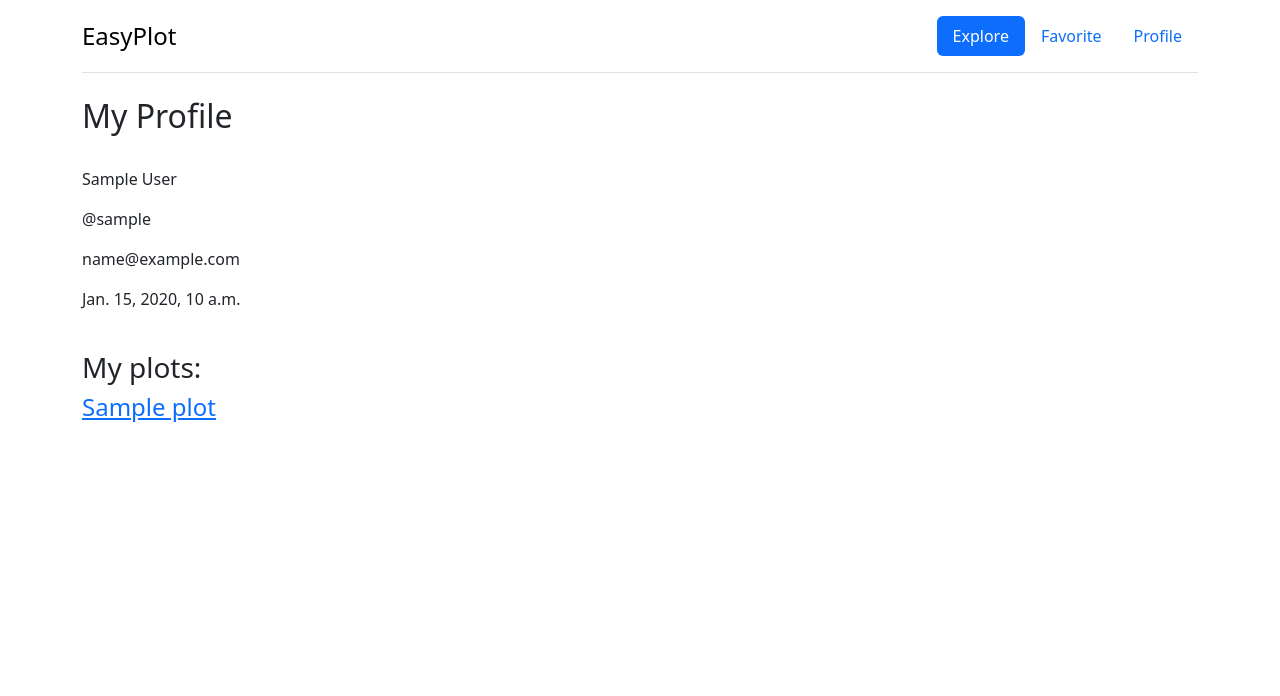
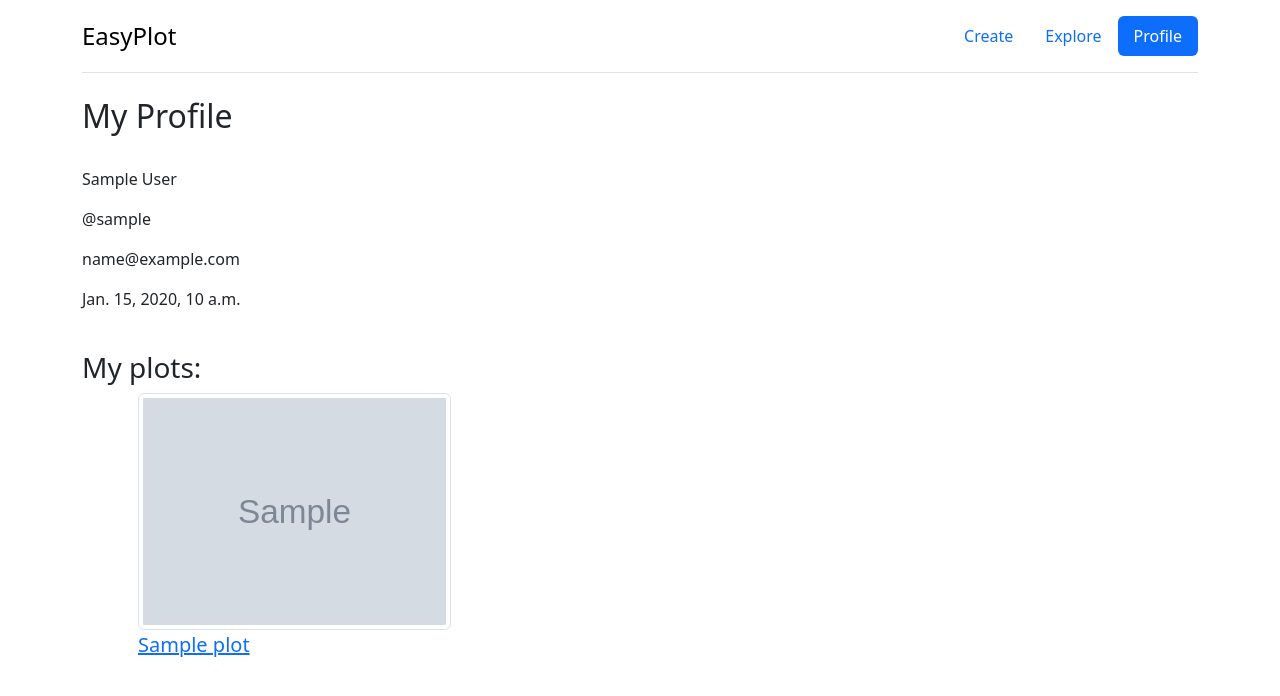
Before and after one commit to RuslanZanevskiy/EasyPlot, a Django app: page /profile in a window 1280 px wide. Shown: the top 696 px of the page. Run offline with Django 5.2, Linux system fonts and the light colour scheme; a user stored in the database is signed in; tables that the repository leaves empty hold one stand-in row (values such as "Sample post"); grey boxes marked "Sample" are stand-in pictures; parts of the project's set-up code (start-up, migrations or seed data) failed here and were passed over.

Commit message:
add plot image support, edit templates
- add media url\n- add image rendering in templates\n- add default image for plot model\n\n- add template components plot_item and plot_items\n- edit detail, form(update and create), list and profile templates

```diff
--- a/backend/backend/urls.py
+++ b/backend/backend/urls.py
@@ -1,9 +1,11 @@
 from django.contrib import admin
 from django.urls import path, include
+from django.conf import settings
+from django.conf.urls.static import static
 
 
 urlpatterns = [
     path('admin/', admin.site.urls),
     path('', include('django.contrib.auth.urls')),
     path('', include('plots.urls', namespace='plots')),
-]
+] + static(settings.MEDIA_URL, document_root=settings.MEDIA_ROOT)
--- a/backend/plots/models.py
+++ b/backend/plots/models.py
@@ -13,7 +13,7 @@ class Plot(models.Model):
     description = models.CharField(max_length=4000)
     code = models.TextField()
     likes = models.IntegerField(default=0)
-    main_image = models.ImageField(blank=True, null=True, upload_to='plot_images')
+    main_image = models.ImageField(blank=True, upload_to='plot_images', default='default_plot.png')
 
 
     def get_absolute_url(self):
--- a/backend/plots/views.py
+++ b/backend/plots/views.py
@@ -1,4 +1,4 @@
-from typing import Any
+from typing import Any, Iterable, List
 
 import math
 
@@ -19,10 +19,27 @@ from django.views.generic import (
 from .models import Plot
 
 
+
+def rowify_plots(plots: List | QuerySet, rows=3) -> Iterable:
+    rowed_plots = []
+    index = 0
+    for _ in range(math.ceil(len(plots)//rows)+1):
+        rowed_plots.append(plots[index:index+rows])
+        index += rows
+
+    return rowed_plots
+
+
 class PlotListView(ListView):
     model = Plot
     template_name = 'plots/list.html'
     paginate_by = 9
+
+    def get_context_data(self, **kwargs):
+        context = super().get_context_data(**kwargs)
+        context['object_list'] = rowify_plots(self.get_queryset())
+        return context
+
 
 
 class PlotDetailView(DetailView):
@@ -89,6 +106,7 @@ class PlotUpdateUserView(LoginRequiredMixin, UpdateView):
 class PlotProfileView(LoginRequiredMixin, DetailView):
     template_name = 'registration/profile.html'
     model = User
+    context_object_name = 'me'
 
     def get_queryset(self):
         qs = super(PlotProfileView, self).get_queryset()
@@ -110,15 +128,8 @@ class PlotProfileView(LoginRequiredMixin, DetailView):
 
     def get_context_data(self, **kwargs):
         context = super().get_context_data(**kwargs)
-        plots = Plot.objects.filter(author=self.object)
-        n = 3
-        rows = []
-        index = 0
-        for i in range(math.ceil(len(plots)//n)+1):
-            rows.append(plots[index:index+n])
-            index += n
-
-        context['my_plots'] = rows
+        qs = Plot.objects.filter(author=self.object)
+        context['object_list'] = rowify_plots(qs)
         return context
 
 
--- /dev/null
+++ b/backend/templates/components/base/header.html
@@ -0,0 +1,13 @@
+<div class="container">
+    <header class="d-flex flex-wrap justify-content-center py-3 mb-4 border-bottom">
+        <a href="{% url 'plots:list' %}" class="d-flex align-items-center mb-3 mb-md-0 me-md-auto link-body-emphasis text-decoration-none">
+            <span class="fs-4">EasyPlot</span>
+        </a>
+
+        <ul class="nav nav-pills">
+            <li class="nav-item"><a href="{% url 'plots:create' %}" class="nav-link">Create</a></li>
+            <li class="nav-item"><a href="{% url 'plots:list' %}" class="nav-link" aria-current="page">Explore</a></li>
+            <li class="nav-item"><a href="{% url 'plots:profile'%}" class="nav-link active">Profile</a></li>
+        </ul>
+    </header>
+</div>
--- /dev/null
+++ b/backend/templates/components/plots/plot_item.html
@@ -0,0 +1,6 @@
+<div class="container">
+    <a href="{% url 'plots:detail' object.pk %}">
+        <img class="img-thumbnail rounded img-fluid" src="{{ object.main_image.url }}" alt="">
+        <p class="fs-5">{{ object.title }}</p>
+    </a>
+</div>
--- /dev/null
+++ b/backend/templates/components/plots/plot_items.html
@@ -0,0 +1,13 @@
+<div class="container">
+    <ul>
+        {% for row in object_list %}
+            <div class="row">
+                {% for object in row %}
+                    <div class="col-sm-4">
+                        {% include 'components/plots/plot_item.html' %}
+                    </div>
+                {% endfor %}
+            </div>
+        {% endfor %}
+    </ul>
+</div>
--- a/backend/templates/main/base.html
+++ b/backend/templates/main/base.html
@@ -1,32 +1,23 @@
+{% load static %}
+
 <!DOCTYPE html>
 <html lang="en">
 <head>
     <meta charset="UTF-8">
     <meta name="viewport" content="width=device-width, initial-scale=1.0">
-    <title>{{title}}</title>
+    <title>{% block title %}EasyPlot{% endblock %}</title>
+
     <link href="https://cdn.jsdelivr.net/npm/bootstrap@5.3.3/dist/css/bootstrap.min.css" rel="stylesheet" integrity="sha384-QWTKZyjpPEjISv5WaRU9OFeRpok6YctnYmDr5pNlyT2bRjXh0JMhjY6hW+ALEwIH" crossorigin="anonymous">
     <script src="https://cdn.jsdelivr.net/npm/bootstrap@5.3.3/dist/js/bootstrap.bundle.min.js" integrity="sha384-YvpcrYf0tY3lHB60NNkmXc5s9fDVZLESaAA55NDzOxhy9GkcIdslK1eN7N6jIeHz" crossorigin="anonymous"></script>
+
 </head>
 
 <body>
-    <div class="container">
-        <header class="d-flex flex-wrap justify-content-center py-3 mb-4 border-bottom">
-            <a href="{% url 'plots:list' %}" class="d-flex align-items-center mb-3 mb-md-0 me-md-auto link-body-emphasis text-decoration-none">
-                <span class="fs-4">EasyPlot</span>
-            </a>
 
-            <ul class="nav nav-pills">
-                <li class="nav-item"><a href="{% url 'plots:list' %}" class="nav-link active" aria-current="page">Explore</a></li>
-                <li class="nav-item"><a href="{% url 'plots:liked' %}" class="nav-link">Favorite</a></li>
-                <li class="nav-item"><a href="{% url 'plots:profile'%}" class="nav-link">Profile</a></li>
-            </ul>
-        </header>
-    </div>
+    {% include 'components/base/header.html' %}
 
     {% block content %}
     {% endblock %}
 
-
 </body>
-
 </html>
--- a/backend/templates/plots/form.html
+++ b/backend/templates/plots/form.html
@@ -7,7 +7,7 @@
         <form method="post">
             {% csrf_token %}
             {{ form.as_p }}
-            <button type="submit">Submit</button>
+            <button class="btn btn-primary" type="submit">Submit</button>
         </form>
     </div>
 {% endblock %}
--- a/backend/templates/registration/profile.html
+++ b/backend/templates/registration/profile.html
@@ -6,20 +6,14 @@
 <div class="container">
     <h2>My Profile</h2>
     <br>
-    <p>{{object.first_name}} {{object.last_name}}</p>
-    <p>@{{object.username}}</p>
-    <p>{{object.email}}</p>
-    <p>{{object.date_joined}}</p>
+    <p>{{me.first_name}} {{me.last_name}}</p>
+    <p>@{{me.username}}</p>
+    <p>{{me.email}}</p>
+    <p>{{me.date_joined}}</p>
     <br>
     <h3>My plots:</h3>
-    {% for row in my_plots %}
-        <div class="row">
-            {% for plot in row %}
-                <div class="col-sm">
-                    <a href="{% url 'plots:detail' plot.pk %}"><h4>{{plot.title}}</h4></a>
-                </div>
-            {% endfor %}
-        </div>
-    {% endfor %}
+
+    {% include 'components/plots/plot_items.html' %}
+
 </div>
 {% endblock %}
```
Also changed, not shown: backend/templates/plots/detail.html (+13 -10 lines), backend/templates/plots/list.html (+3 -7 lines), backend/media/default_plot.png (added), backend/plots/migrations/0002_alter_plot_main_image.py (added), backend/templates/plots/profile.html (deleted).
